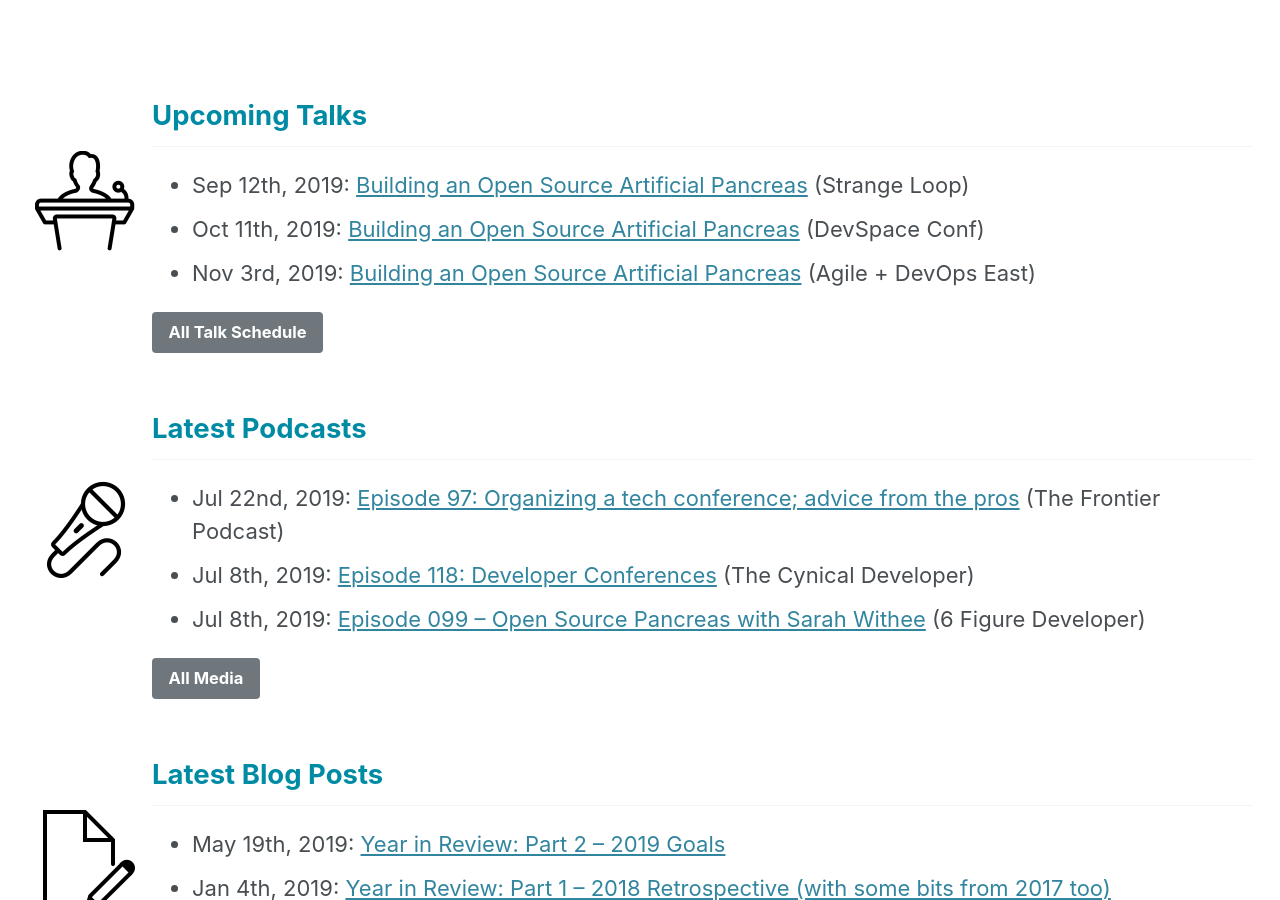
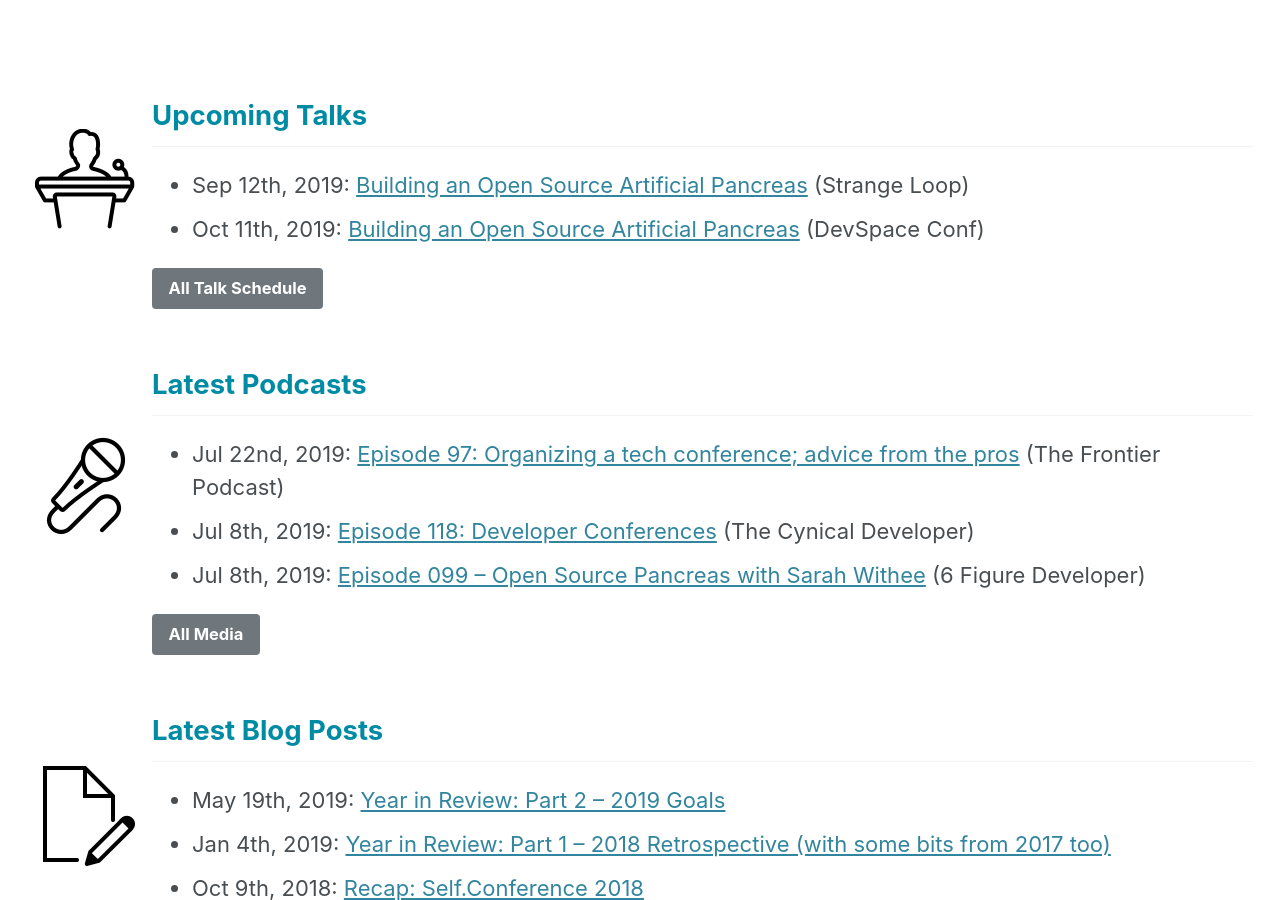
Before and after one commit to geekygirlsarah/geekygirlsarah.com, a Jekyll site: the page built from index.html, in a window 1280 px wide and 900 px high, scrolled down 1247 px. Built offline with Jekyll 4.4.1, drawn with Linux system fonts in a browser that asks for light colours; cached includes are drawn as plain includes; nearby versions of some CDN libraries; the list of posts is cut into pages by our own code; comment, search, counter and statistics services are not loaded.

Commit message:
Remove Agile+DevOps East (canceling from them not covering expenses)

```diff
--- a/_data/conftalks.yml
+++ b/_data/conftalks.yml
@@ -588,13 +588,3 @@
   time:
   event_url: https://www.devspaceconf.com/
   talk_url: /speaking/building-an-open-source-artificial-pancreas/
-- date: 2019-11-03
-  end_date: 2019-11-08
-  event: Agile + DevOps East
-  location: Orlando, FL
-  type: Invited Session
-  title: Building an Open Source Artificial Pancreas
-  room:
-  time:
-  event_url: https://agiledevopseast.techwell.com/
-  talk_url: /speaking/building-an-open-source-artificial-pancreas/
```
